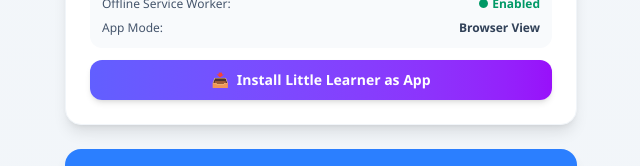
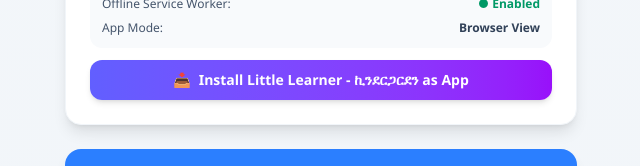
Before and after one commit to dansev7/Tibeb_Kids, a Next.js app: page /parent/settings in a window 1280 px wide. Shown: the part 1547-1713 px from the top of the page, without its empty margins (319-959 px from the left). Built offline with nearby package versions, Linux system fonts and the light colour scheme; no server answers; the database is empty.

Commit message:
fix(metadata): set full application name to Little Learner - ኪንደርጋርደን, bump sw cache to v5, and enable network-first manifest

```diff
--- a/public/sw.js
+++ b/public/sw.js
@@ -1,8 +1,7 @@
-const CACHE_NAME = 'little-learner-v4';
+const CACHE_NAME = 'little-learner-v5';
 
 const ASSETS_TO_PRECACHE = [
   '/',
-  '/manifest.json',
   '/icon-192.png',
   '/icon-512.png',
   '/icon-192.svg',
@@ -57,8 +56,7 @@
     url.pathname.startsWith('/images/') ||
     url.pathname.startsWith('/fonts/') ||
     url.pathname.startsWith('/icon-') ||
-    url.pathname === '/favicon.ico' ||
-    url.pathname === '/manifest.json'
+    url.pathname === '/favicon.ico'
   ) {
     event.respondWith(
       caches.match(event.request).then((cachedResponse) => {
--- a/src/app/layout.tsx
+++ b/src/app/layout.tsx
@@ -12,6 +12,7 @@
 
 export const metadata: Metadata = {
   title: "Little Learner - ኪንደርጋርደን",
+  applicationName: "Little Learner - ኪንደርጋርደን",
   description: "Letters, Numbers & Fidel Village for young learners",
   manifest: "/manifest.json",
   icons: {
@@ -27,7 +28,12 @@
   appleWebApp: {
     capable: true,
     statusBarStyle: "default",
-    title: "Little Learner",
+    title: "Little Learner - ኪንደርጋርደን",
+  },
+  openGraph: {
+    title: "Little Learner - ኪንደርጋርደን",
+    siteName: "Little Learner - ኪንደርጋርደን",
+    description: "Letters, Numbers & Fidel Village for young learners",
   },
 };
 
--- a/src/app/parent/settings/page.tsx
+++ b/src/app/parent/settings/page.tsx
@@ -524,13 +524,13 @@
                       window.dispatchEvent(new CustomEvent('show-pwa-install'));
                     }
                   } else {
-                    alert('To install Little Learner: On Chrome/Edge, click the install icon (⊕) in the browser address bar. On iPhone/iPad Safari, tap Share ⎋ and choose "Add to Home Screen".');
+                    alert('To install Little Learner - ኪንደርጋርደን: On Chrome/Edge, click the install icon (⊕) in the browser address bar. On iPhone/iPad Safari, tap Share ⎋ and choose "Add to Home Screen".');
                   }
                 }}
                 className="mt-3 w-full py-2.5 px-4 bg-gradient-to-r from-indigo-500 to-purple-600 hover:from-indigo-600 hover:to-purple-700 text-white font-bold rounded-xl text-sm shadow-md transition-all flex items-center justify-center gap-2 cursor-pointer"
               >
                 <span>📥</span>
-                <span>Install Little Learner as App</span>
+                <span>Install Little Learner - ኪንደርጋርደን as App</span>
               </button>
             )}
           </div>
--- a/src/components/ui/PwaInstallPrompt.tsx
+++ b/src/components/ui/PwaInstallPrompt.tsx
@@ -92,7 +92,7 @@
           <span className="text-2xl animate-bounce">📲</span>
           <div>
             <div className="font-extrabold text-xs sm:text-sm leading-tight">
-              Install Little Learner App
+              Install Little Learner - ኪንደርጋርደን
             </div>
             <div className="text-[11px] text-white/80 leading-tight">
               Play offline anytime without Wi-Fi!
```
Also changed, not shown: public/manifest.json.
